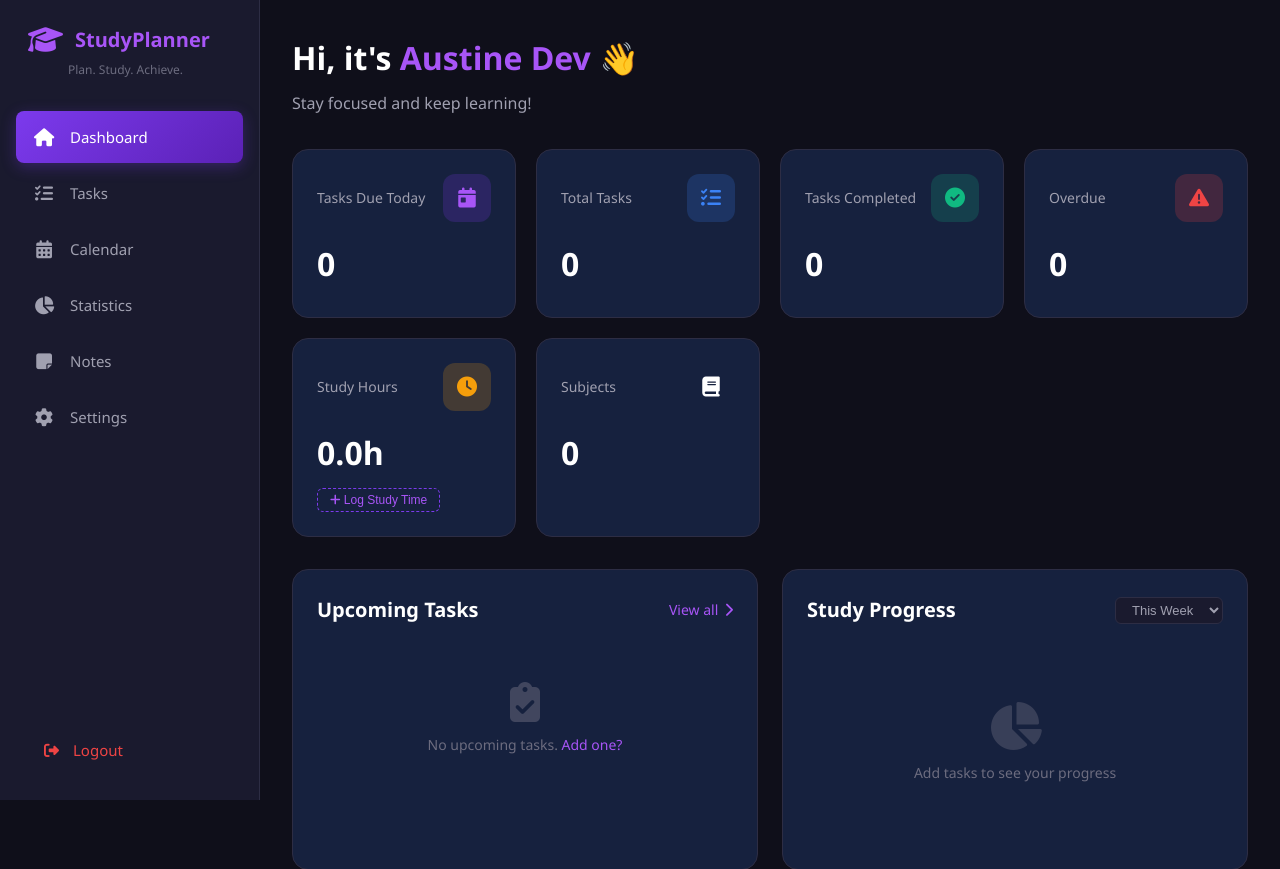
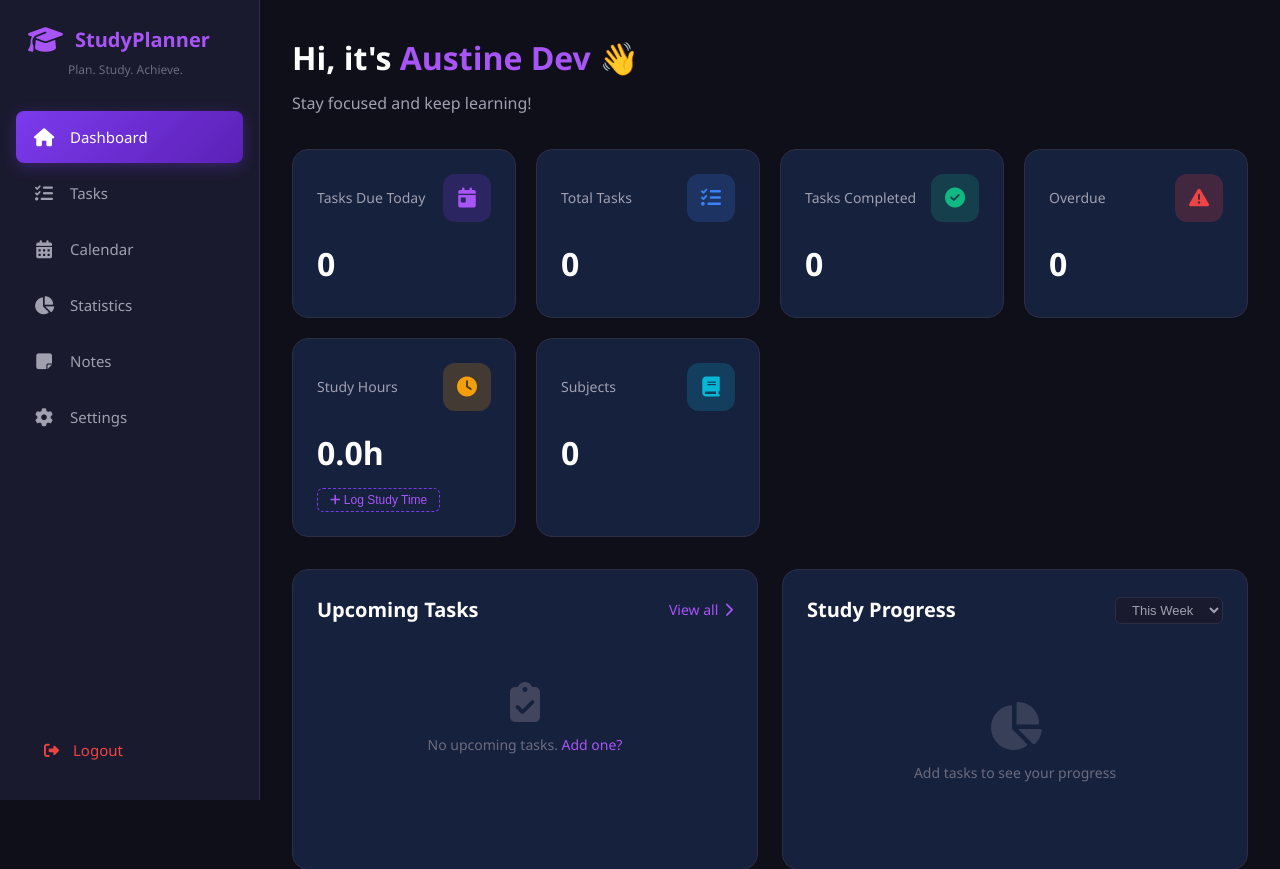
Before and after one commit to Austin-dev7/study-planner, a Flask app: page /dashboard in a window 1280 px wide. Shown: the top 869 px of the page. Run offline with Flask 3, Linux system fonts and the light colour scheme; the visitor is signed in with stand-in values (Sample User, id 1); data that the repository does not hold is empty; some libraries are stand-ins or nearby versions.

Commit message:
Add cyan stat icon color

```diff
--- a/static/css/style.css
+++ b/static/css/style.css
@@ -261,6 +261,7 @@ a {
 .stat-icon.orange { background: rgba(245, 158, 11, 0.2); color: var(--warning); }
 .stat-icon.blue { background: rgba(59, 130, 246, 0.2); color: var(--info); }
 .stat-icon.red { background: rgba(239, 68, 68, 0.2); color: var(--danger); }
+.stat-icon.cyan { background: rgba(6, 182, 212, 0.2); color: #06b6d4; }
 
 .stat-value {
     font-size: 32px;
```
